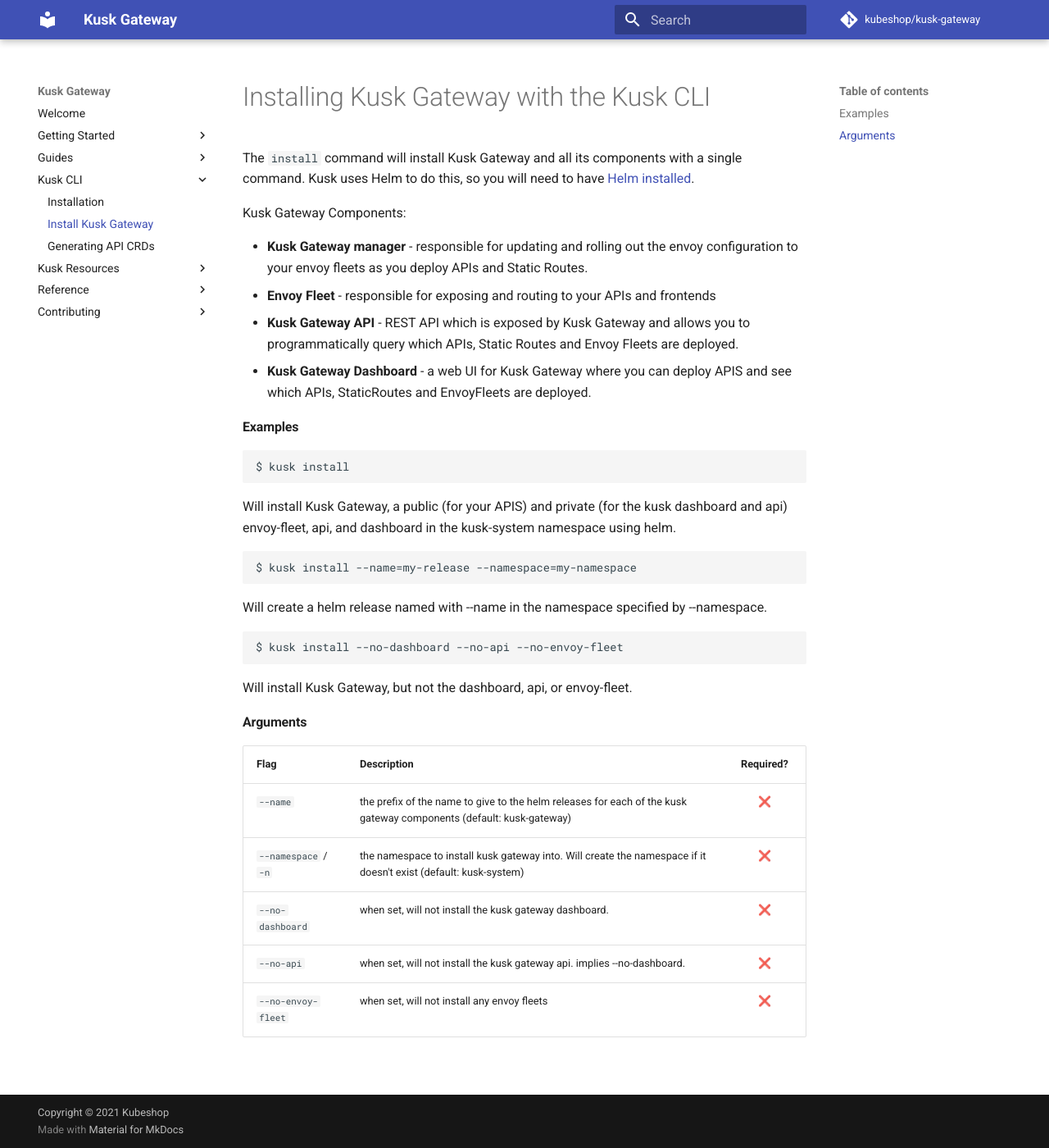
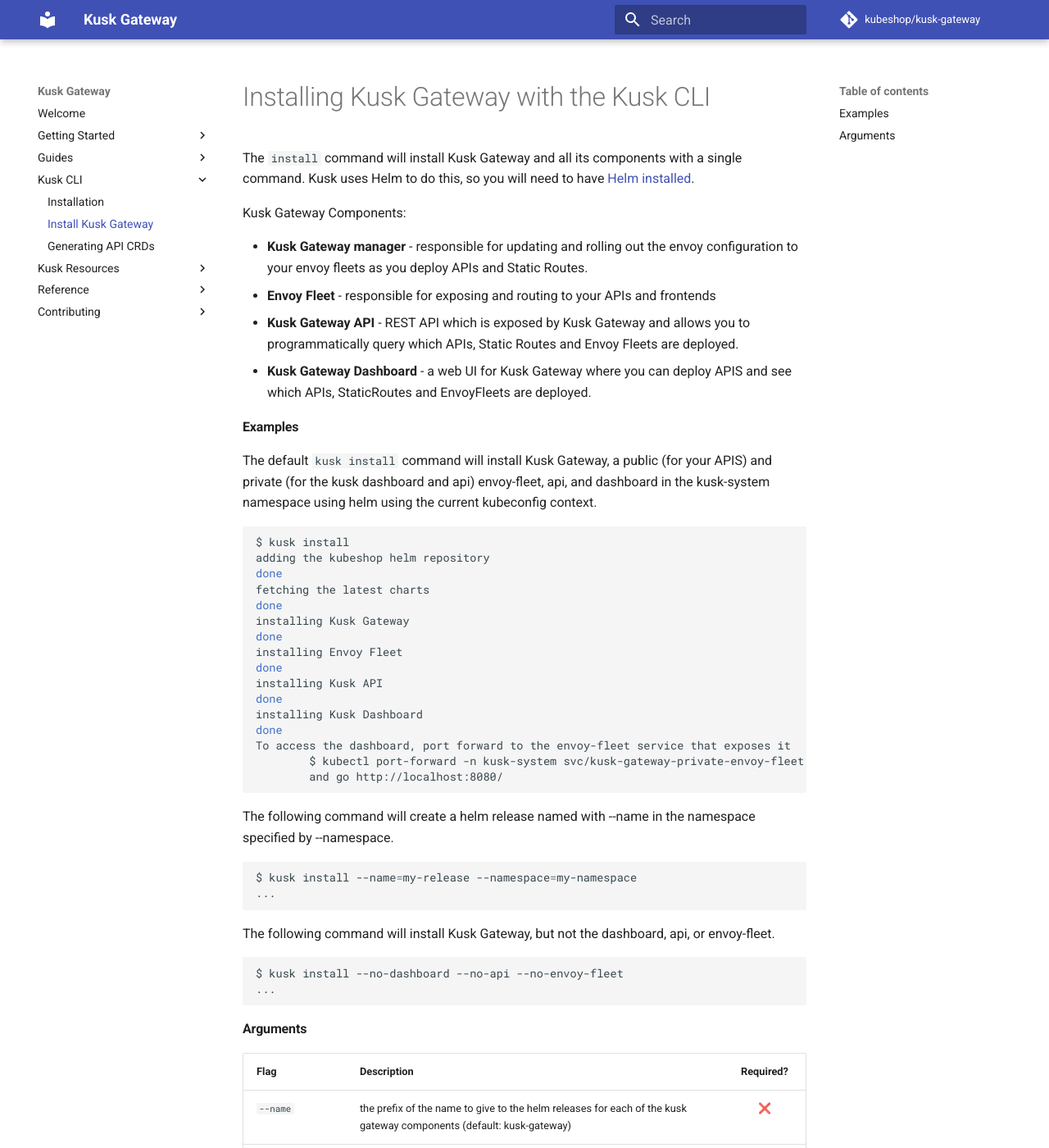
Before and after one commit to kubeshop/kusk-gateway, an MkDocs documentation site: the page built from docs/cli/install-cmd.md, in a window 1280 px wide and 1400 px high. Shown: the whole window at 82% size. Built offline with MkDocs 1.6.1 and Material for MkDocs 9.7.7, drawn with Linux system fonts in a browser that asks for light colours; comment, search, counter and statistics services are not loaded.

Commit message:
docs: minor fixes

````diff
--- a/docs/cli/install-cmd.md
+++ b/docs/cli/install-cmd.md
@@ -11,23 +11,42 @@
 * **Kusk Gateway Dashboard** - a web UI for Kusk Gateway where you can deploy APIS and see which APIs, StaticRoutes and EnvoyFleets are deployed.
 
 #### Examples
-```
+
+The default `kusk install` command will install Kusk Gateway, a public (for your APIS) and private (for the kusk dashboard and api)
+envoy-fleet, api, and dashboard in the kusk-system namespace using helm using the current kubeconfig context.
+
+```shell
 $ kusk install
-```
-Will install Kusk Gateway, a public (for your APIS) and private (for the kusk dashboard and api)
-envoy-fleet, api, and dashboard in the kusk-system namespace using helm.
-
-```
-$ kusk install --name=my-release --namespace=my-namespace
+adding the kubeshop helm repository
+done
+fetching the latest charts
+done
+installing Kusk Gateway
+done
+installing Envoy Fleet
+done
+installing Kusk API
+done
+installing Kusk Dashboard
+done
+To access the dashboard, port forward to the envoy-fleet service that exposes it
+        $ kubectl port-forward -n kusk-system svc/kusk-gateway-private-envoy-fleet 8080:80
+        and go http://localhost:8080/
 ```
 
-Will create a helm release named with --name in the namespace specified by --namespace.
+The following command will create a helm release named with --name in the namespace specified by --namespace.
 
-```
-$ kusk install --no-dashboard --no-api --no-envoy-fleet
+```shell
+$ kusk install --name=my-release --namespace=my-namespace
+...
 ```
 
-Will install Kusk Gateway, but not the dashboard, api, or envoy-fleet.
+The following command will install Kusk Gateway, but not the dashboard, api, or envoy-fleet.
+
+```shell
+$ kusk install --no-dashboard --no-api --no-envoy-fleet
+...
+```
 
 #### Arguments
 | Flag                 | Description                                                                                                         | Required? |
````
Also changed, not shown: docs/cli/overview.md (+1 -2 lines).
